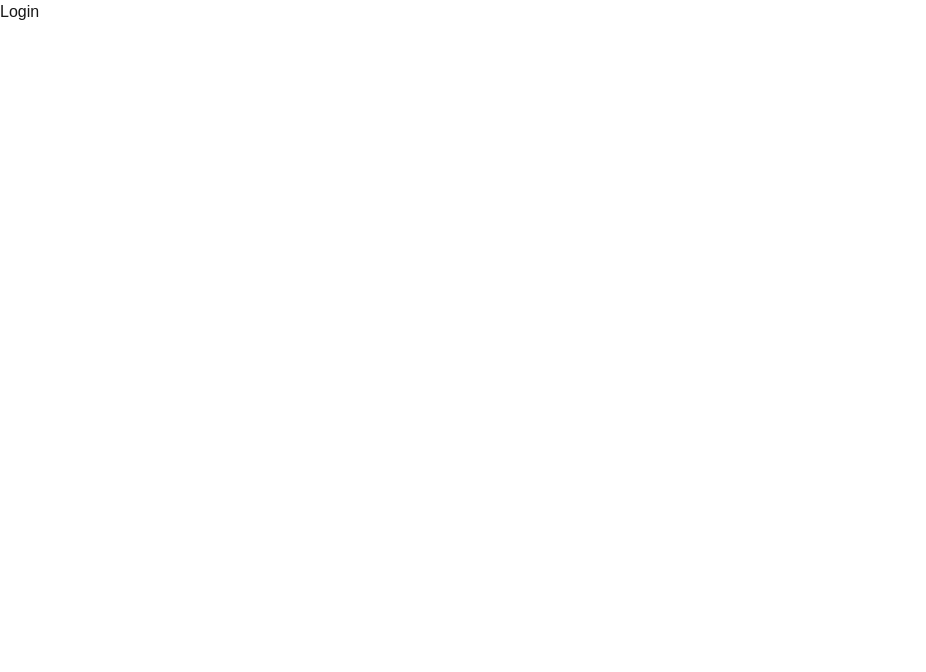
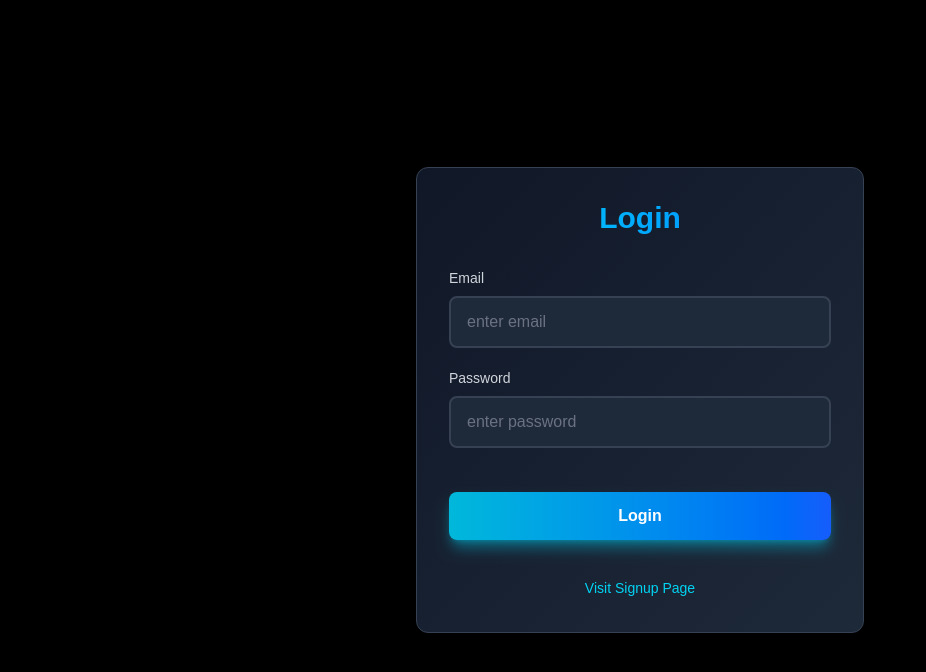
Before and after one commit to 47arsh/Authentication-System, a Next.js app: page /login in a window 1280 px wide. Shown: the top 672 px of the page, without its empty margins (0-926 px from the left). Built offline with nearby package versions, Linux system fonts and the light colour scheme.

Commit message:
create login page and profile page

```diff
--- a/src/app/login/page.tsx
+++ b/src/app/login/page.tsx
@@ -1,7 +1,63 @@
-export default function LoginPage() {
+"use client";
+import Link from "next/link";
+import React from "react";
+import { useRouter } from "next/navigation";
+import axios from "axios";
+
+export default function LoginPage(){
+
+    const [user, setUser] = React.useState({
+        email : "",
+        password : ""
+    })
+
+    const onLogin = async () => {
+
+    }
+
     return(
-        <div>
-            <h1>Login</h1>
+        <div className="flex flex-col items-center justify-center min-h-screen py-2 bg-black">
+            <div className="w-full max-w-md p-8 bg-gradient-to-br from-gray-900 to-gray-800 rounded-xl shadow-2xl border border-gray-700">
+                <h1 className="text-3xl font-bold text-center bg-gradient-to-r from-cyan-400 to-blue-500 bg-clip-text text-transparent mb-8">Login</h1>
+
+                <div className="space-y-5">
+                    <div>
+                        <label htmlFor="email" className="block text-sm font-medium text-gray-300 mb-2">Email</label>
+                        <input className="w-full px-4 py-3 bg-gray-800 border-2 border-gray-700 rounded-lg text-white placeholder-gray-500 focus:border-cyan-500 focus:outline-none transition-colors"
+                            type="text"
+                            id="email"
+                            value={user.email}
+                            onChange={ (e) => {
+                                setUser({...user ,email : e.target.value })
+                            }}
+                            placeholder="enter email"
+                        />
+                    </div>
+
+                    <div>
+                        <label htmlFor="password" className="block text-sm font-medium text-gray-300 mb-2">Password</label>
+                        <input className="w-full px-4 py-3 bg-gray-800 border-2 border-gray-700 rounded-lg text-white placeholder-gray-500 focus:border-cyan-500 focus:outline-none transition-colors"
+                            type="password"
+                            id="password"
+                            value={user.password}
+                            onChange={ (e) => {
+                                setUser({...user ,password : e.target.value })
+                            }}
+                            placeholder="enter password"
+                        />
+                    </div>
+
+                    <button className="w-full bg-gradient-to-r from-cyan-500 to-blue-600 text-white font-semibold py-3 rounded-lg hover:from-cyan-600 hover:to-blue-700 transition-all shadow-lg shadow-cyan-500/50 mt-6" onClick={onLogin}>
+                        Login
+                    </button>
+
+                    <div className="text-center mt-4">
+                        <Link href="/signup" className="text-cyan-400 hover:text-cyan-300 text-sm font-medium">
+                            Visit Signup Page
+                        </Link>
+                    </div>
+                </div>
+            </div>
         </div>
     )
 }
--- /dev/null
+++ b/src/app/profile/[id]/page.tsx
@@ -0,0 +1,12 @@
+export default async function UserProfile({params} : any){
+    const { id } = await params;
+
+    return(
+        <div className="flex flex-col items-center justify-center min-h-screen py-2 bg-black">
+            <div className="w-full max-w-2xl p-8 bg-gradient-to-br from-gray-900 to-gray-800 rounded-xl shadow-2xl border border-gray-700">
+                <h1 className="text-4xl font-bold text-center bg-gradient-to-r from-cyan-400 to-blue-500 bg-clip-text text-transparent mb-6">Profile</h1>
+                <p className="text-4xl text-cyan-400 text-center font-semibold">You are on Profile Page {id}</p>
+            </div>
+        </div>
+    )
+}
--- /dev/null
+++ b/src/app/profile/page.tsx
@@ -0,0 +1,11 @@
+export default function ProfilePage(){
+
+    return(
+        <div className="flex flex-col items-center justify-center min-h-screen py-2 bg-black">
+            <div className="w-full max-w-2xl p-8 bg-gradient-to-br from-gray-900 to-gray-800 rounded-xl shadow-2xl border border-gray-700">
+                <h1 className="text-4xl font-bold text-center bg-gradient-to-r from-cyan-400 to-blue-500 bg-clip-text text-transparent mb-6">Profile</h1>
+                <p className="text-gray-300 text-center text-lg">You are on Profile Page</p>
+            </div>
+        </div>
+    )
+}
--- a/src/app/signup/page.tsx
+++ b/src/app/signup/page.tsx
@@ -17,14 +17,14 @@ export default function SignupPage(){
     }
 
     return(
-        <div className="flex flex-col items-center justify-center min-h-screen py-2 bg-gradient-to-br from-blue-50 to-indigo-100">
-            <div className="w-full max-w-md p-8 bg-white rounded-xl shadow-lg">
-                <h1 className="text-3xl font-bold text-center text-gray-800 mb-8">Sign Up</h1>
+        <div className="flex flex-col items-center justify-center min-h-screen py-2 bg-black">
+            <div className="w-full max-w-md p-8 bg-gradient-to-br from-gray-900 to-gray-800 rounded-xl shadow-2xl border border-gray-700">
+                <h1 className="text-3xl font-bold text-center bg-gradient-to-r from-cyan-400 to-blue-500 bg-clip-text text-transparent mb-8">Sign Up</h1>
 
                 <div className="space-y-5">
                     <div>
-                        <label htmlFor="username" className="block text-sm font-medium text-gray-700 mb-2">Username</label>
-                        <input className="w-full px-4 py-3 border-2 border-gray-200 rounded-lg focus:border-indigo-500 focus:outline-none transition-colors"
+                        <label htmlFor="username" className="block text-sm font-medium text-gray-300 mb-2">Username</label>
+                        <input className="w-full px-4 py-3 bg-gray-800 border-2 border-gray-700 rounded-lg text-white placeholder-gray-500 focus:border-cyan-500 focus:outline-none transition-colors"
                             type="text"
                             id="username"
                             value={user.username}
@@ -36,8 +36,8 @@ export default function SignupPage(){
                     </div>
 
                     <div>
-                        <label htmlFor="email" className="block text-sm font-medium text-gray-700 mb-2">Email</label>
-                        <input className="w-full px-4 py-3 border-2 border-gray-200 rounded-lg focus:border-indigo-500 focus:outline-none transition-colors"
+                        <label htmlFor="email" className="block text-sm font-medium text-gray-300 mb-2">Email</label>
+                        <input className="w-full px-4 py-3 bg-gray-800 border-2 border-gray-700 rounded-lg text-white placeholder-gray-500 focus:border-cyan-500 focus:outline-none transition-colors"
                             type="text"
                             id="email"
                             value={user.email}
@@ -49,8 +49,8 @@ export default function SignupPage(){
                     </div>
 
                     <div>
-                        <label htmlFor="password" className="block text-sm font-medium text-gray-700 mb-2">Password</label>
-                        <input className="w-full px-4 py-3 border-2 border-gray-200 rounded-lg focus:border-indigo-500 focus:outline-none transition-colors"
+                        <label htmlFor="password" className="block text-sm font-medium text-gray-300 mb-2">Password</label>
+                        <input className="w-full px-4 py-3 bg-gray-800 border-2 border-gray-700 rounded-lg text-white placeholder-gray-500 focus:border-cyan-500 focus:outline-none transition-colors"
                             type="password"
                             id="password"
                             value={user.password}
@@ -61,12 +61,12 @@ export default function SignupPage(){
                         />
                     </div>
 
-                    <button className="w-full bg-indigo-600 text-white font-semibold py-3 rounded-lg hover:bg-indigo-700 transition-colors mt-6" onClick={onSignup}>
+                    <button className="w-full bg-gradient-to-r from-cyan-500 to-blue-600 text-white font-semibold py-3 rounded-lg hover:from-cyan-600 hover:to-blue-700 transition-all shadow-lg shadow-cyan-500/50 mt-6" onClick={onSignup}>
                         Sign Up
                     </button>
 
                     <div className="text-center mt-4">
-                        <Link href="/login" className="text-indigo-600 hover:text-indigo-800 text-sm font-medium">
+                        <Link href="/login" className="text-cyan-400 hover:text-cyan-300 text-sm font-medium">
                             Visit Login Page
                         </Link>
                     </div>
```
